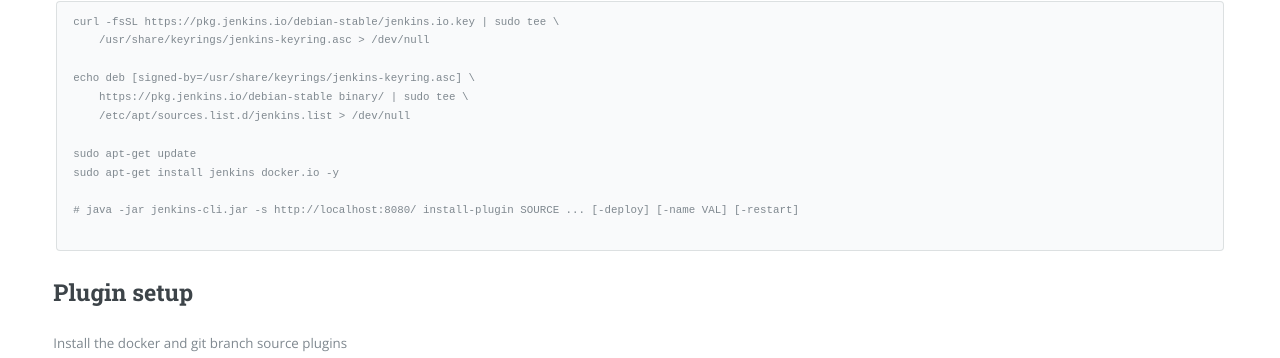
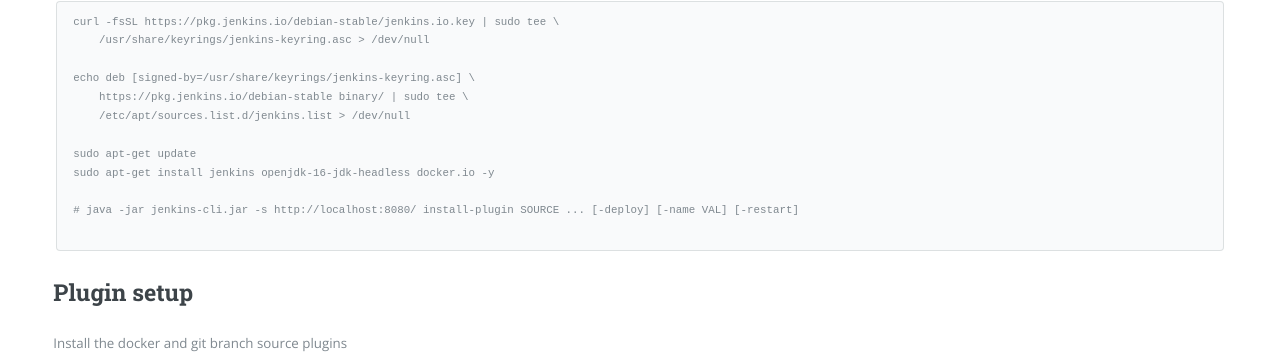
Before and after one commit to majorsilence/Dev, a Jekyll site: the page built from _posts/2022-02-12-jenkins-jenkinsfile-pipelines.md, in a window 1280 px wide and 900 px high, scrolled down 339 px. Shown: the part 93-451 px from the top of the window. Built offline with Jekyll 4.4.1, drawn with Linux system fonts in a browser that asks for light colours.

Commit message:
Update 2022-02-12-jenkins-jenkinsfile-pipelines.md
java

```diff
--- a/_posts/2022-02-12-jenkins-jenkinsfile-pipelines.md
+++ b/_posts/2022-02-12-jenkins-jenkinsfile-pipelines.md
@@ -21,7 +21,7 @@
     /etc/apt/sources.list.d/jenkins.list > /dev/null
 
 sudo apt-get update
-sudo apt-get install jenkins docker.io -y
+sudo apt-get install jenkins openjdk-16-jdk-headless docker.io -y
 
 # java -jar jenkins-cli.jar -s http://localhost:8080/ install-plugin SOURCE ... [-deploy] [-name VAL] [-restart]
 
```
